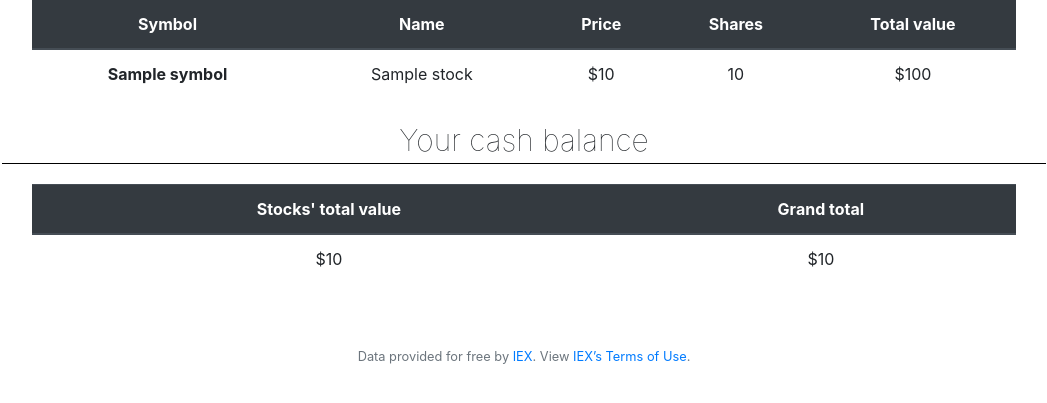
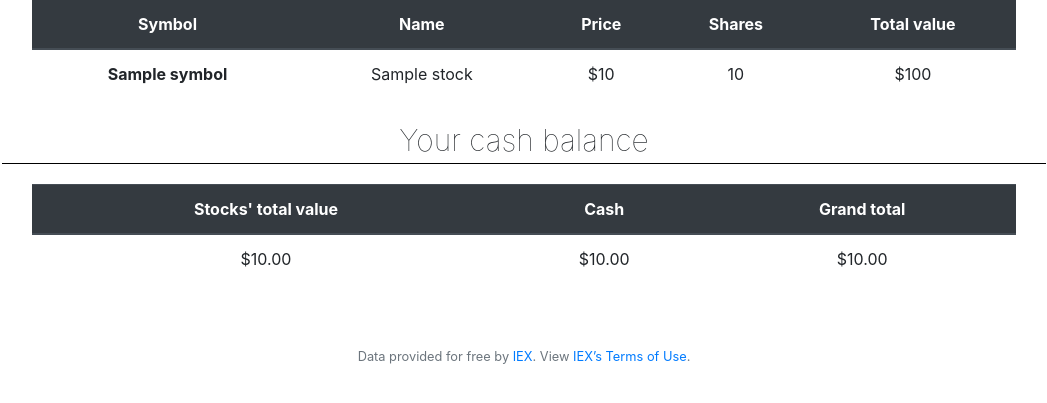
Before and after one commit to EdgarRamirezFuentes/CS50-Introduction-to-computer-science, a Flask app: template week_9/exercises/finance/templates/index.html in a window 1280 px wide. Shown: the part 211-614 px from the top of the page, without its empty margins (116-1163 px from the left). Run offline with Flask 2, Linux system fonts and the light colour scheme; the template is opened without the code that fills it: most values are stand-ins (such as "Sample title", 1, 10 or a date in 2020); some libraries are stand-ins or nearby versions.

Commit message:
Adds the new index structure regarding to the DB changes

```diff
--- a/week_9/exercises/finance/application.py
+++ b/week_9/exercises/finance/application.py
@@ -49,7 +49,7 @@ def index():
     user_data = db.execute("SELECT username, cash FROM users WHERE id = (?);", user_id)
     username = user_data[0]["username"]
     cash = user_data[0]["cash"]
-    stocks = db.execute("SELECT stock_id, quantity FROM user_stocks WHERE user_id = (?) ORDER BY stock_id;", user_id)
+    stocks = db.execute("SELECT stock_id, shares FROM user_stocks WHERE username_id = (?) ORDER BY stock_id;", user_id)
     stocks_information = []
     stocks_total = 0
     # The user has stocks
@@ -60,9 +60,9 @@ def index():
                 "symbol": stock["stock_id"],
                 "name" : stock_data["name"],
                 "price": stock_data["price"],
-                "quantity": stock["quantity"]
+                "quantity": stock["shares"]
             })
-            stocks_total += stock_data["price"] + stock["quantity"]
+            stocks_total += stock_data["price"] + stock["shares"]
     return render_template("index.html", username=username, stocks=stocks_information, stock_total_value=stocks_total, cash=cash)
 
 @app.route("/buy", methods=["GET", "POST"])
--- a/week_9/exercises/finance/templates/index.html
+++ b/week_9/exercises/finance/templates/index.html
@@ -44,9 +44,9 @@
                     <div class="collapse" id="{{ stock.symbol }}">
                         <div class="card card-body">
                             <p class="border-bottom border-dark w-100">Symbol: {{ stock.symbol }}</p>
-                            <p class="border-bottom border-dark w-100">Price: ${{ stock.price }}</p>
+                            <p class="border-bottom border-dark w-100">Price: ${{ "{:.2f}".format(stock.price) }}</p>
                             <p class="border-bottom border-dark w-100">Shares: {{ stock.quantity }}</p>
-                            <p>Total value: ${{ stock.quantity * stock.price }}</p>
+                            <p>Total value: ${{ "{:.2f}".format(stock.quantity * stock.price) }}</p>
                         </div>
                     </div>
                 {% endfor %}
@@ -61,13 +61,15 @@
                     <thead class="thead-dark">
                         <tr>
                             <th scope="col">Stocks' total value</th>
+                            <th scope="col">Cash</th>
                             <th scope="col">Grand total</th>
                         </tr>
                     </thead>
                     <tbody>
                             <tr>
-                                <td scope="row">${{ stock_total_value }}</th>
-                                <td>${{ stock_total_value + cash }}</td>
+                                <td scope="row">${{ "{:.2f}".format(stock_total_value) }}</th>
+                                <td>${{ "{:.2f}".format(cash) }}</td>
+                                <td>${{ "{:.2f}".format(stock_total_value + cash) }}</td>
                             </tr>
                     </tbody>
                 </table>
```
